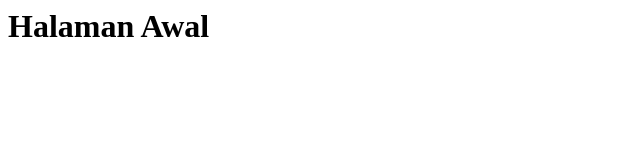
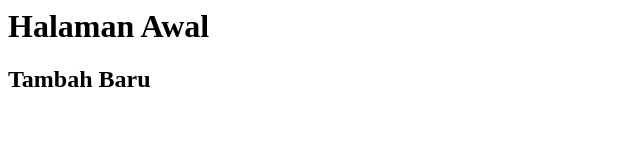
Before and after one commit to 1sul/tutorial, a plain HTML site: page index.html in a window 1280 px wide. Shown: the whole page, without its empty margins (0-640 px from the left). Drawn offline with Linux system fonts and the light colour scheme.

Commit message:
tambah local

```diff
--- a/index.html
+++ b/index.html
@@ -1 +1,2 @@
 <h1>Halaman Awal</h1>
+<h2>Tambah Baru</h2>
```
